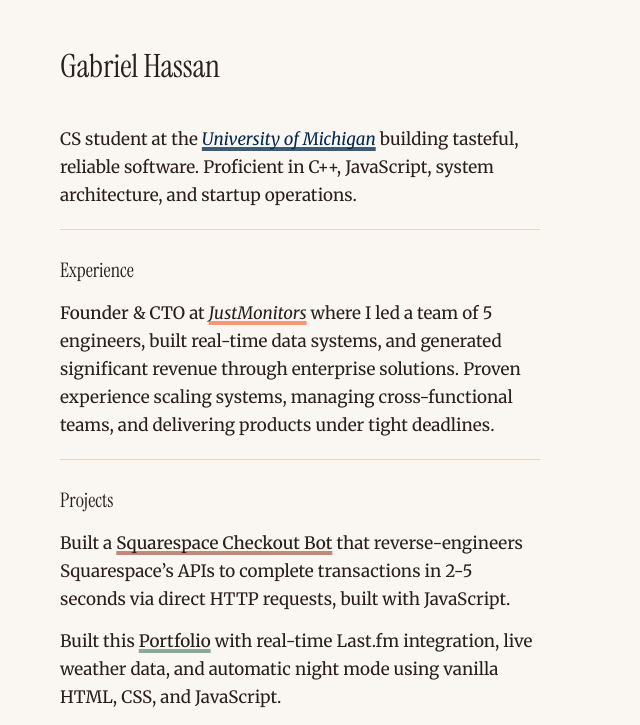
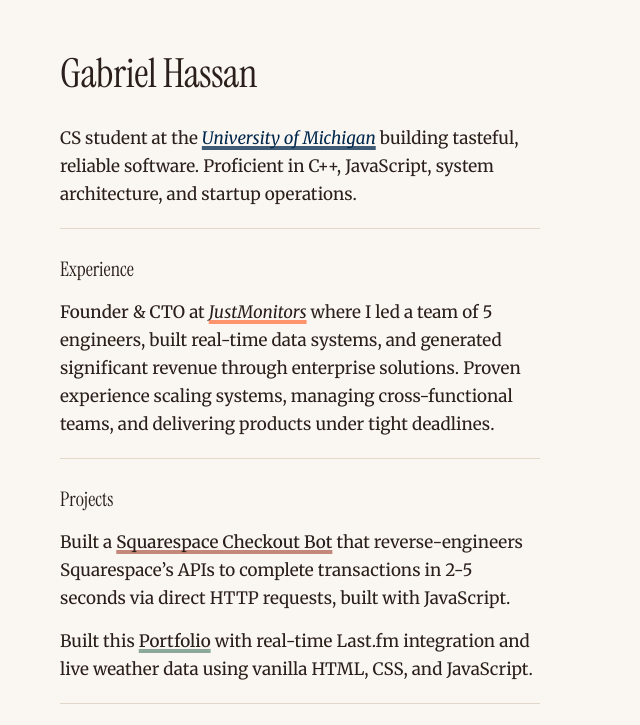
Before and after one commit to gabehassan/portfolio, a website: page index.html in a window 1280 px wide. Shown: the top 725 px of the page, without its empty margins (0-640 px from the left). Drawn offline with Linux system fonts and the light colour scheme; no server answers.

Commit message:
Refine h1 styling, tighten spacing, remove night mode references

```diff
--- a/index.html
+++ b/index.html
@@ -47,7 +47,7 @@
       @font-face{font-family:'Instrument Fallback';src:local('Georgia');size-adjust:108%;ascent-override:90%;descent-override:25%;line-gap-override:0%}
       html,body{height:100%;margin:0;padding:0}
       body{font-family:'Merriweather','Merriweather Fallback',Georgia,serif;font-weight:400;background-color:#faf6f2;color:#2a1f1a;padding:40px 60px;padding-bottom:calc(40px + env(safe-area-inset-bottom,0px));line-height:1.65;font-size:17px;max-width:600px;display:flex;flex-direction:column;min-height:100vh;min-height:100dvh;box-sizing:border-box}
-      h1{font-family:'Instrument Serif','Instrument Fallback',Georgia,serif;font-size:32px;margin:0 0 32px 0;font-weight:500;letter-spacing:-0.005em}
+      h1{font-family:'Instrument Serif','Instrument Fallback',Georgia,serif;font-size:40px;margin:0 0 18px 0;font-weight:300;letter-spacing:-0.01em}
       h2{font-family:'Instrument Serif','Instrument Fallback',Georgia,serif;font-size:20px;margin:24px 0 12px 0;font-weight:500}
       p{margin:0 0 14px 0}
       a{color:#2a1f1a;text-decoration:underline;text-decoration-thickness:3px;text-decoration-skip-ink:none;transition:all .2s ease}
@@ -201,7 +201,7 @@
         <hr class="section-divider">
         <h2>Projects</h2>
         <p>Built a <strong><a href="https://github.com/gabehassan/squarespace-checkout-bot" class="project-link-bot">Squarespace Checkout Bot</a></strong> that reverse-engineers Squarespace’s APIs to complete transactions in 2-5 seconds via direct HTTP requests, built with JavaScript.</p>
-        <p>Built this <strong><a href="https://github.com/gabehassan/portfolio" class="project-link-portfolio">Portfolio</a></strong> with real-time Last.fm integration, live weather data, and automatic night mode using vanilla HTML, CSS, and JavaScript.</p>
+        <p>Built this <strong><a href="https://github.com/gabehassan/portfolio" class="project-link-portfolio">Portfolio</a></strong> with real-time Last.fm integration and live weather data using vanilla HTML, CSS, and JavaScript.</p>
 
         <hr class="section-divider">
         <h2>Education</h2>
```
Also changed, not shown: README.md.
